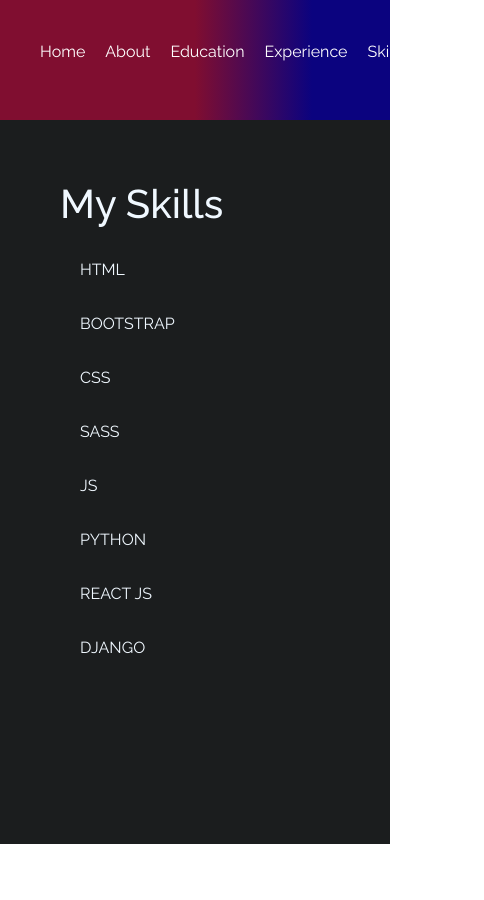
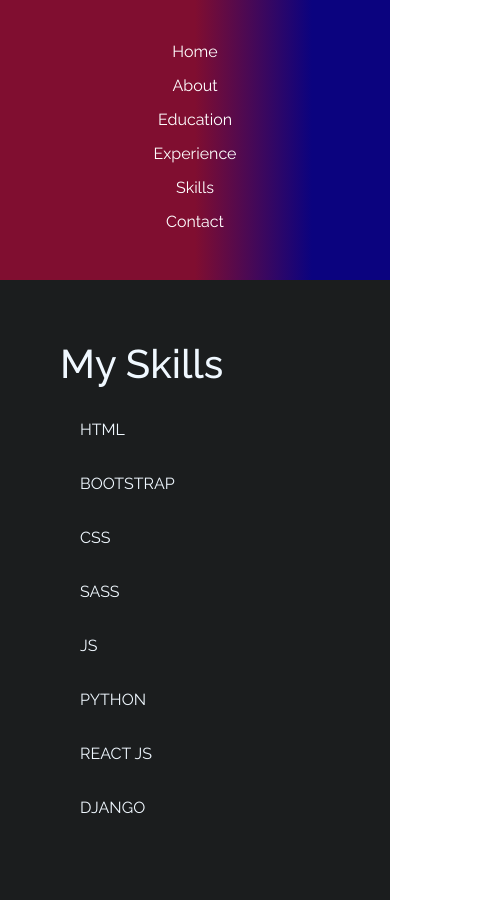
Before and after one commit to lordrichard6/reactCV, a React (Create React App) app: page /skills in a window 390 px wide. Shown: the whole page, 484 px wide, since content can reach past the window. Before the commit the page ends 844 px from the top, so only its background shows below. Built offline with nearby package versions, Linux system fonts and the light colour scheme.

Commit message:
navigation mobile

```diff
--- a/src/App.css
+++ b/src/App.css
@@ -175,11 +175,14 @@ p {
   }
 
   nav ul {
-    display: flex;
+    /* display: flex; */
   }
 
   nav ul li {
     margin: 10px;
+  }
+  .profilepic {
+    margin: 0;
   }
 
   .social {
--- a/src/components/Navbar.js
+++ b/src/components/Navbar.js
@@ -19,7 +19,7 @@ class Navbar extends Component {
     render() {
         return (
             <nav>
-                <ul>
+                <ul id='menu'>
                     <NavItem item='Home' toLink='/' activec={this.activeitem} />
                     <NavItem item='About' toLink='/about' activec={this.activeitem} />
                     <NavItem item='Education' toLink='/education' activec={this.activeitem} />
```
Also changed, not shown: public/index.html (line endings or trailing spaces), 1 other file (tests, documents, lock files or other folders).
